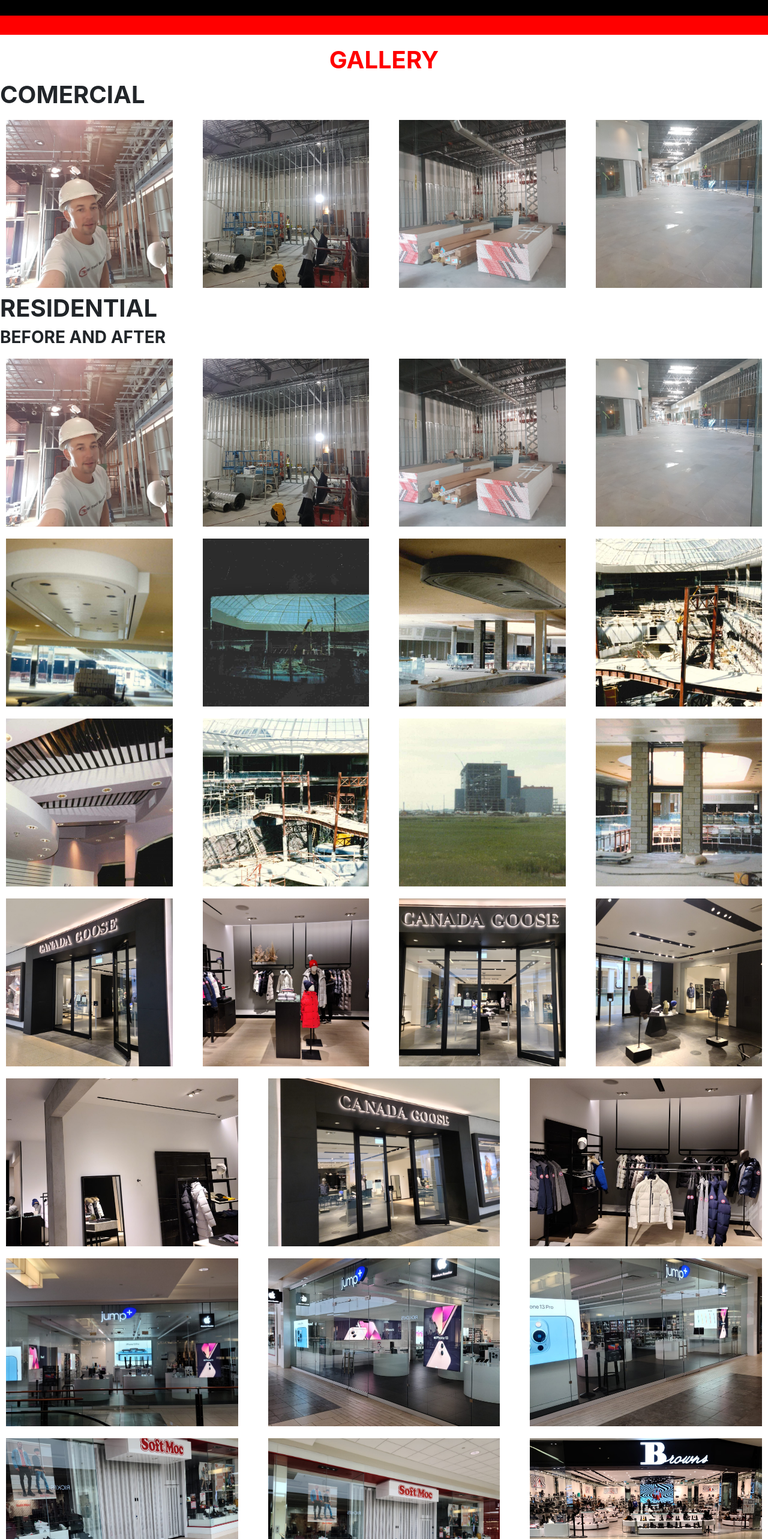
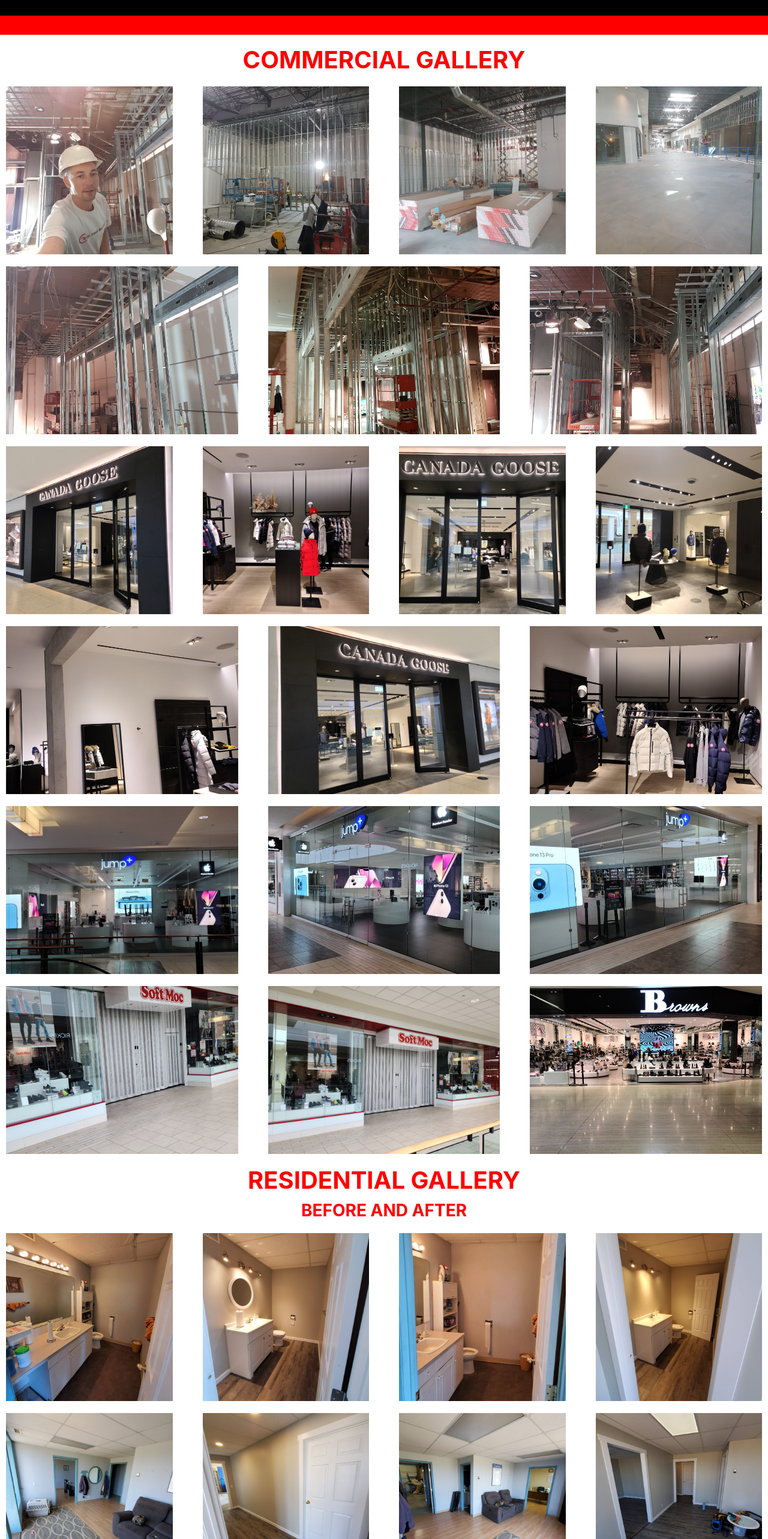
Before and after one commit to allenjustinblanco/br-drywall-ceiling, an Angular app: page / in a window 1280 px wide. Shown: the part 1795-4361 px from the top of the page at 60% size. Built offline with nearby package versions, Linux system fonts and the light colour scheme.

Commit message:
galleryupdate

```diff
--- a/src/app/gallery/gallery.component.css
+++ b/src/app/gallery/gallery.component.css
@@ -11,3 +11,27 @@
 .gallery-imgs{
     padding: 10px;
 }
+.gallery-vintage{
+    color: red;
+    text-align: center;
+    margin-top: 10px;
+    margin-bottom: 10px;
+}
+.gallery-residential{
+    color: red;
+    text-align: center;
+    margin-top: 10px;
+    margin-bottom: 10px;
+}
+.gallery-beforeafter{
+    color: red;
+    text-align: center;
+    margin-top: 10px;
+    margin-bottom: 10px;
+}
+.gallery-commercial{
+    color: red;
+    text-align: center;
+    margin-top: 10px;
+    margin-bottom: 10px;
+}
--- a/src/app/gallery/gallery.component.html
+++ b/src/app/gallery/gallery.component.html
@@ -2,15 +2,10 @@
   <div class="row-12">
       <div class="p-3 mb-2 redline-upper"></div>
   </div>
-    <div class="row">
-        <div class="col">
-            <h1 class="display-5 font-weight-bold text-gallery">GALLERY</h1>
-        </div>
-    </div>
 
   <div class="row">
     <div class="col">
-          <h1 class="display-5 font-weight-bold whatweoffercomercial">COMERCIAL</h1>
+        <h1 class="display-5 font-weight-bold text-nowrap text gallery-commercial">COMMERCIAL GALLERY</h1>
     </div>
 </div>
 
@@ -29,57 +24,19 @@
   </div>
 </div>
 
-  <div class="row">
-    <div class="col">
-        <h1 class="display-5 font-weight-bold whatweofferresidential">RESIDENTIAL</h1>
-        <h3 class="display-5 font-weight-bold whatweofferresidential">BEFORE AND AFTER</h3>
+<div class="row " id="gallery">
+  <div class="col-12 col-sm-6 col-lg-4">
+    <img class="w-100 rounded gallery-imgs" style=" height: 300px; object-fit: cover;" src="../../assets/commercial (5).jpg">
   </div>
+  <div class="col-12 col-sm-6 col-lg-4">
+    <img class="w-100 rounded gallery-imgs" style=" height: 300px; object-fit: cover;" src="../../assets/commercial (6).jpg">
   </div>
-
-<div class="row " id="gallery">
-  <div class="col-12 col-sm-6 col-lg-3">
-    <img class="w-100 rounded gallery-imgs" style=" height: 300px; object-fit: cover;" src="../../assets/commercial (1).jpg">
+  <div class="col-12 col-sm-6 col-lg-4">
+    <img class="w-100  rounded gallery-imgs" style=" height: 300px; object-fit: cover;" src="../../assets/commercial (7).jpg">
   </div>
-  <div class="col-12 col-sm-6 col-lg-3">
-    <img class="w-100 rounded gallery-imgs" style=" height: 300px; object-fit: cover;" src="../../assets/commercial (2).jpg">
-  </div>
-  <div class="col-12 col-sm-6 col-lg-3">
-    <img class="w-100  rounded gallery-imgs" style=" height: 300px; object-fit: cover;" src="../../assets/commercial (3).jpg">
-  </div>
-  <div class="col-12 col-sm-6 col-lg-3">
-    <img class="w-100 rounded gallery-imgs" style=" height: 300px; object-fit: cover;" src="../../assets/commercial (4).jpg">
-  </div>
-</div>
-
-
-    <div class="row " id="gallery">
-      <div class="col-12 col-sm-6 col-lg-3">
-        <img class="w-100 rounded gallery-imgs" style=" height: 300px; object-fit: cover;" src="../../assets/westedmall-old (1).jpg">
-      </div>
-      <div class="col-12 col-sm-6 col-lg-3">
-        <img class="w-100 rounded gallery-imgs" style=" height: 300px; object-fit: cover;" src="../../assets/westedmall-old (2).jpg">
-      </div>
-      <div class="col-12 col-sm-6 col-lg-3">
-        <img class="w-100  rounded gallery-imgs" style=" height: 300px; object-fit: cover;" src="../../assets/westedmall-old (3).jpg">
-      </div>
-      <div class="col-12 col-sm-6 col-lg-3">
-        <img class="w-100 rounded gallery-imgs" style=" height: 300px; object-fit: cover;" src="../../assets/westedmall-old (5).jpg">
-      </div>
-    </div>
-
-    <div class="row " id="gallery">
-      <div class="col-12 col-sm-6 col-lg-3">
-        <img class="w-100 rounded gallery-imgs" style=" height: 300px; object-fit: cover;" src="../../assets/westedmall-old (4).jpg">
-      </div>
-      <div class="col-12 col-sm-6 col-lg-3">
-        <img class="w-100 rounded gallery-imgs" style=" height: 300px; object-fit: cover;" src="../../assets/westedmall-old (6).jpg">
-      </div>
-      <div class="col-12 col-sm-6 col-lg-3">
-        <img class="w-100  rounded gallery-imgs" style=" height: 300px; object-fit: cover;" src="../../assets/westedmall-old (7).jpg">
-      </div>
-      <div class="col-12 col-sm-6 col-lg-3">
-        <img class="w-100 rounded gallery-imgs" style=" height: 300px; object-fit: cover;" src="../../assets/westedmall-old (8).jpg">
-      </div>
+  <!-- <div class="col-12 col-sm-6 col-lg-3">
+    <img class="w-100 rounded gallery-imgs" style=" height: 300px; object-fit: cover;" src="">
+  </div> -->
 </div>
 
 <div class="row " id="gallery">
@@ -142,4 +99,109 @@
   </div> -->
 </div>
 
+<div class="row">
+  <div class="col">
+      <h1 class="display-5 font-weight-bold gallery-residential">RESIDENTIAL GALLERY</h1>
+      <h3 class="display-5 font-weight-bold gallery-beforeafter">BEFORE AND AFTER</h3>
   </div>
+</div>
+
+<div class="row " id="gallery">
+  <div class="col-12 col-sm-6 col-lg-3">
+    <img class="w-100 rounded gallery-imgs" style=" height: 300px; object-fit: cover;" src="../../assets/Before (6).jpg">
+  </div>
+  <div class="col-12 col-sm-6 col-lg-3">
+    <img class="w-100 rounded gallery-imgs" style=" height: 300px; object-fit: cover;" src="../../assets/After (5).jpg">
+  </div>
+  <div class="col-12 col-sm-6 col-lg-3">
+    <img class="w-100  rounded gallery-imgs" style=" height: 300px; object-fit: cover;" src="../../assets/Before (5).jpg">
+  </div>
+  <div class="col-12 col-sm-6 col-lg-3">
+    <img class="w-100 rounded gallery-imgs" style=" height: 300px; object-fit: cover;" src="../../assets/After (2).jpg
+    ">
+  </div>
+</div>
+
+<div class="row " id="gallery">
+  <div class="col-12 col-sm-6 col-lg-3">
+    <img class="w-100 rounded gallery-imgs" style=" height: 300px; object-fit: cover;" src="../../assets/Before (3).jpg">
+  </div>
+  <div class="col-12 col-sm-6 col-lg-3">
+    <img class="w-100 rounded gallery-imgs" style=" height: 300px; object-fit: cover;" src="../../assets/After (4).jpg">
+  </div>
+  <div class="col-12 col-sm-6 col-lg-3">
+    <img class="w-100  rounded gallery-imgs" style=" height: 300px; object-fit: cover;" src="../../assets/Before (4).jpg">
+  </div>
+  <div class="col-12 col-sm-6 col-lg-3">
+    <img class="w-100 rounded gallery-imgs" style=" height: 300px; object-fit: cover;" src="../../assets/After (1).jpg">
+  </div>
+</div>
+
+<div class="row " id="gallery">
+  <div class="col-12 col-sm-6 col-lg-3">
+    <img class="w-100 rounded gallery-imgs" style=" height: 300px; object-fit: cover;" src="../../assets/Before (2).jpg">
+  </div>
+  <div class="col-12 col-sm-6 col-lg-3">
+    <img class="w-100 rounded gallery-imgs" style=" height: 300px; object-fit: cover;" src="../../assets/After (3).jpg">
+  </div>
+  <div class="col-12 col-sm-6 col-lg-3">
+    <img class="w-100  rounded gallery-imgs" style=" height: 300px; object-fit: cover;" src="../../assets/Before (1).jpg">
+  </div>
+  <div class="col-12 col-sm-6 col-lg-3">
+    <img class="w-100 rounded gallery-imgs" style=" height: 300px; object-fit: cover;" src="../../assets/After (7).jpg">
+  </div>
+</div>
+<div class="row " id="gallery">
+  <div class="col-12 col-sm-6 col-lg-3">
+    <img class="w-100 rounded gallery-imgs" style=" height: 300px; object-fit: cover;" src="../../assets/Before (7).jpg">
+  </div>
+  <div class="col-12 col-sm-6 col-lg-3">
+    <img class="w-100 rounded gallery-imgs" style=" height: 300px; object-fit: cover;" src="../../assets/After (6).jpg">
+  </div>
+  <div class="col-12 col-sm-6 col-lg-3">
+    <img class="w-100  rounded gallery-imgs" style=" height: 300px; object-fit: cover;" src="">
+  </div>
+  <div class="col-12 col-sm-6 col-lg-3">
+    <img class="w-100 rounded gallery-imgs" style=" height: 300px; object-fit: cover;" src="">
+  </div>
+</div>
+
+
+
+
+ <div class="row">
+    <div class="col">
+        <h1 class="display-5 font-weight-bold gallery-vintage">VINTAGE GALLERY</h1>
+    </div>
+</div>
+
+  <div class="row " id="gallery">
+    <div class="col-12 col-sm-6 col-lg-3">
+      <img class="w-100 rounded gallery-imgs" style=" height: 300px; object-fit: cover;" src="../../assets/westedmall-old (1).jpg">
+    </div>
+    <div class="col-12 col-sm-6 col-lg-3">
+      <img class="w-100 rounded gallery-imgs" style=" height: 300px; object-fit: cover;" src="../../assets/westedmall-old (2).jpg">
+    </div>
+    <div class="col-12 col-sm-6 col-lg-3">
+      <img class="w-100  rounded gallery-imgs" style=" height: 300px; object-fit: cover;" src="../../assets/westedmall-old (3).jpg">
+    </div>
+    <div class="col-12 col-sm-6 col-lg-3">
+      <img class="w-100 rounded gallery-imgs" style=" height: 300px; object-fit: cover;" src="../../assets/westedmall-old (5).jpg">
+    </div>
+  </div>
+
+  <div class="row " id="gallery">
+    <div class="col-12 col-sm-6 col-lg-3">
+      <img class="w-100 rounded gallery-imgs" style=" height: 300px; object-fit: cover;" src="../../assets/westedmall-old (4).jpg">
+    </div>
+    <div class="col-12 col-sm-6 col-lg-3">
+      <img class="w-100 rounded gallery-imgs" style=" height: 300px; object-fit: cover;" src="../../assets/westedmall-old (6).jpg">
+    </div>
+    <div class="col-12 col-sm-6 col-lg-3">
+      <img class="w-100  rounded gallery-imgs" style=" height: 300px; object-fit: cover;" src="../../assets/westedmall-old (7).jpg">
+    </div>
+    <div class="col-12 col-sm-6 col-lg-3">
+      <img class="w-100 rounded gallery-imgs" style=" height: 300px; object-fit: cover;" src="../../assets/westedmall-old (8).jpg">
+    </div>
+  </div>
+</div>
```
Lines whose indentation alone changed are shown as unchanged.
